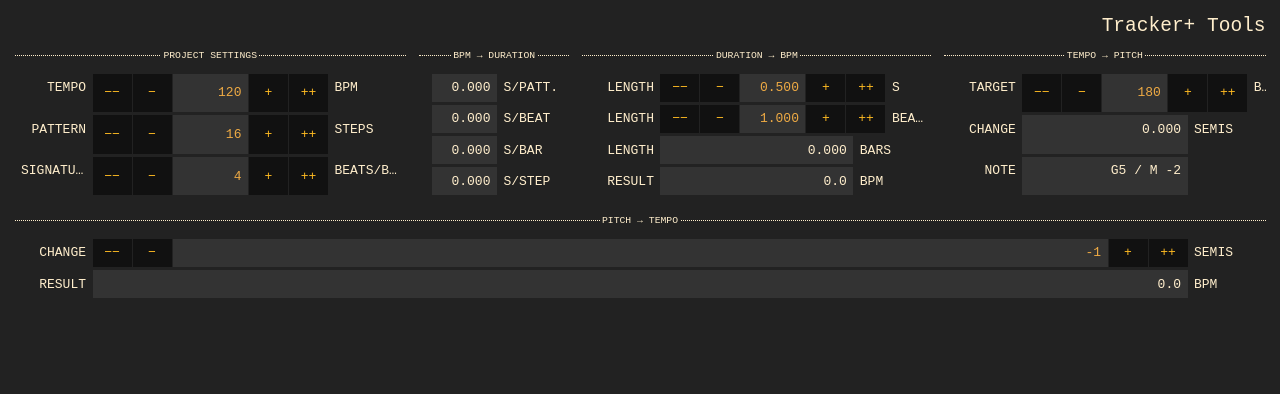
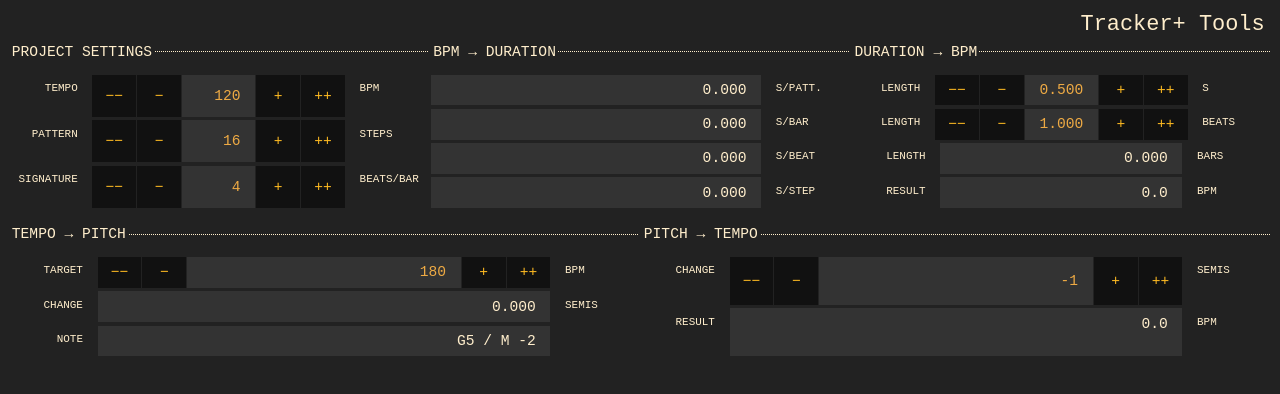
Before and after one commit to thykka/tracker-tools, a React (Vite) app: page / in a window 1280 px wide. Shown: the top 394 px of the page. Built offline with nearby package versions, Linux system fonts and the light colour scheme.

Commit message:
Tweak UI, swap s/beat with s/bar

```diff
--- a/src/App.scss
+++ b/src/App.scss
@@ -14,6 +14,8 @@
   background-color: var(--color-app-bg, black);
   color: var(--color-app-fg, #fec);
   font-family: monospace;
+  font-size: 112.5%;
+  font-weight: 100;
   text-align: center;
 }
 
@@ -26,7 +28,7 @@
 h1 {
   font-weight: normal;
   padding: 0 0.5rem;
-  margin: 0.5rem 0 1rem;
+  margin: 0.25rem 0 0.5rem;
 }
 
 :focus {
--- a/src/Field.module.scss
+++ b/src/Field.module.scss
@@ -3,13 +3,14 @@
   flex: 1 0 auto;
   flex-flow: row nowrap;
   overflow: hidden;
+  align-items: stretch;
 }
 
 .label,
 .value,
 .units,
 .button {
-  padding: 0.5rem;
+  padding: 0.5rem 0;
   white-space: nowrap;
   overflow: hidden;
   text-overflow: ellipsis;
@@ -17,27 +18,33 @@
 
 .label,
 .units {
+  font-size: 0.75rem;
   flex: 0 1 6rem;
   text-transform: uppercase;
 }
 
 .label {
-  flex-shrink: 0;
   text-align: right;
 
   &:empty {
-    flex: 0 0 0;
+    flex: 0 1 0px;
+  }
+
+  &:not(:empty) {
+    padding-right: 1rem;
   }
 }
 
 .units {
   text-align: left;
+  padding-left: 1rem;
 }
 
 .value {
   flex: 1 1 5rem;
   min-width: 5rem;
   text-align: right;
+  padding: 0.5rem 1rem;
 
   &:is(input) {
     border: 0;
--- a/src/FieldGroup.module.scss
+++ b/src/FieldGroup.module.scss
@@ -3,18 +3,20 @@
   border-top: 1px dotted;
   display: flex;
   flex-flow: column nowrap;
-  flex: 100%;
+  flex: 1 0 calc(100% - 1rem);
   gap: 0.25rem;
   padding: 1rem 0;
-  margin: 0 0.5rem 0.5rem;
+  margin: 0 0.125rem 0.25rem;
   max-width: 100%;
 
-  @media (min-width: 540px) {
+  @media (min-width: 481px) {
     flex: 1 0;
   }
 }
 
 .label {
-  font-size: 0.75rem;
+  font-size: 1rem;
   text-transform: uppercase;
+  text-align: left;
+  margin-left: 0;
 }
--- a/src/Fields.ts
+++ b/src/Fields.ts
@@ -78,14 +78,6 @@
       parseInt(fields.patternSize, 10),
     formatter: Formatters.decimal
   },
-  secondsPerBeat: {
-    section: 1,
-    initialValue: 0,
-    units: `${Units.seconds}/${Units.beat}`,
-    readOnly: true,
-    update: (_, fields) => 60 / parseFloat(fields.projectTempo),
-    formatter: Formatters.decimal
-  },
   secondsPerBar: {
     section: 1,
     initialValue: 0,
@@ -94,6 +86,14 @@
     update: (_, fields) =>
       (60 / parseFloat(fields.projectTempo)) *
       parseInt(fields.timeSignature, 10),
+    formatter: Formatters.decimal
+  },
+  secondsPerBeat: {
+    section: 1,
+    initialValue: 0,
+    units: `${Units.seconds}/${Units.beat}`,
+    readOnly: true,
+    update: (_, fields) => 60 / parseFloat(fields.projectTempo),
     formatter: Formatters.decimal
   },
   secondsPerStep: {
```
